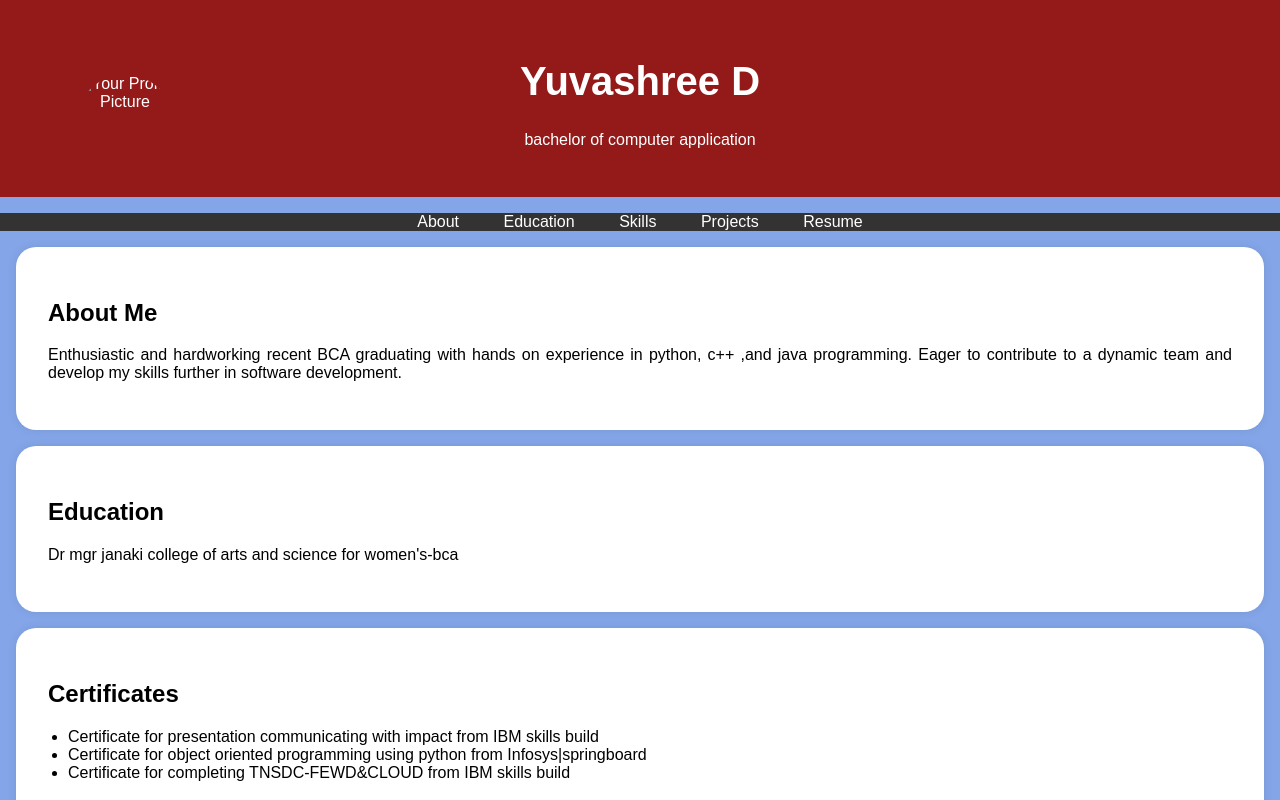
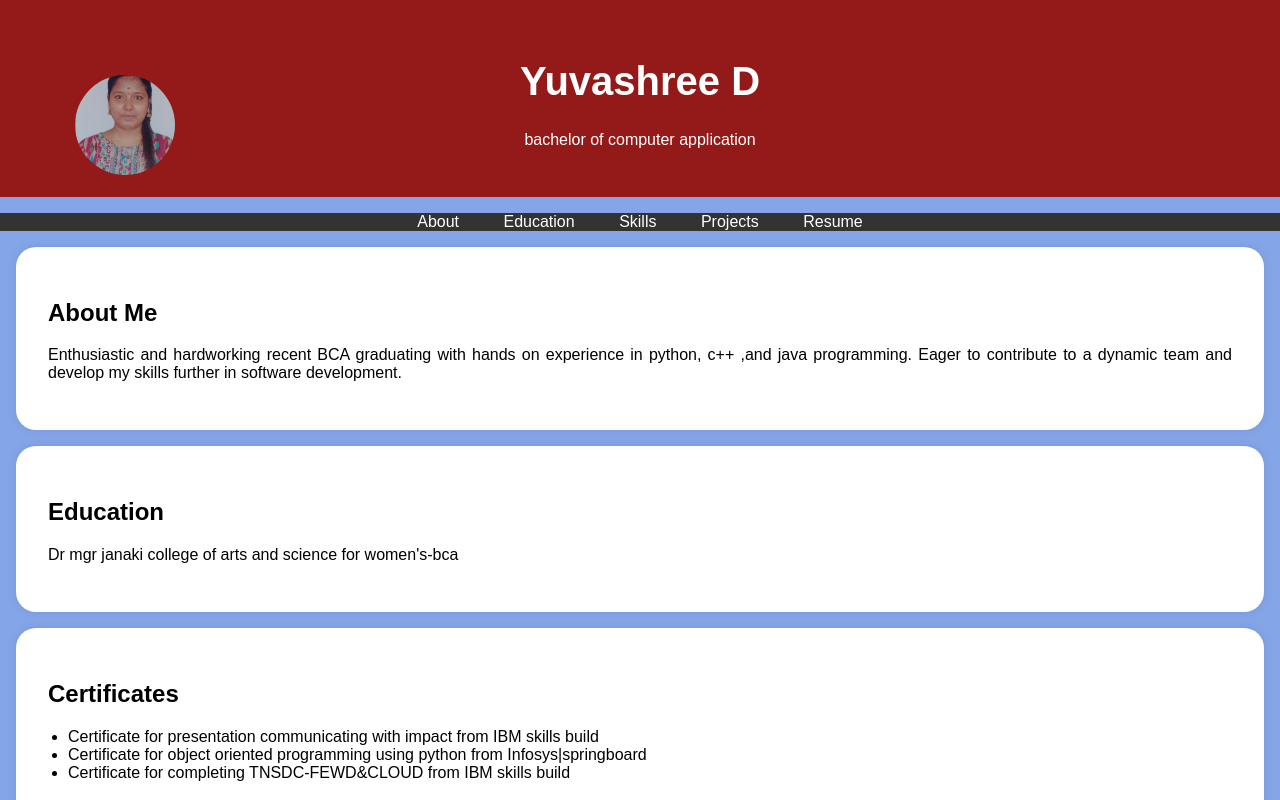
Before and after one commit to yuvashree26/Portfolio, a plain HTML site: page index.html in a window 1280 px wide. Shown: the top 800 px of the page. Drawn offline with Linux system fonts and the light colour scheme.

Commit message:
Update index.html

```diff
--- a/index.html
+++ b/index.html
@@ -95,7 +95,7 @@
     <header>
         <div class="header-content">
             <!-- Add your profile picture here -->
-            <img src="Photo.jpg"alt="Your Profile Picture" class="profile-picture">
+            <img src="yuvashree.jpeg"alt="Your Profile Picture" class="profile-picture">
             <h1>Yuvashree D</h1></h1>
             <p>bachelor of computer application</p></p>
         </div>
```
